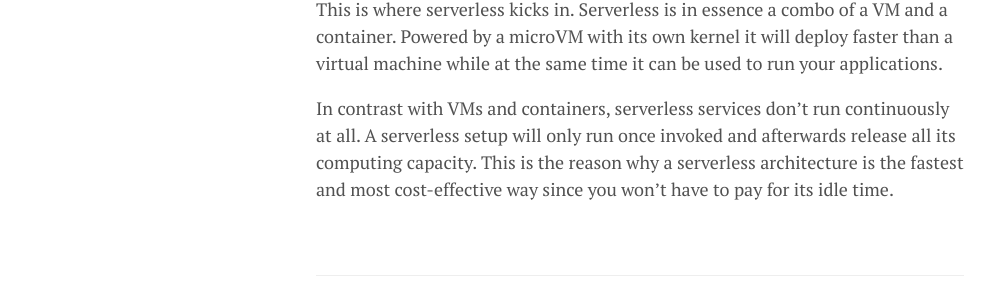
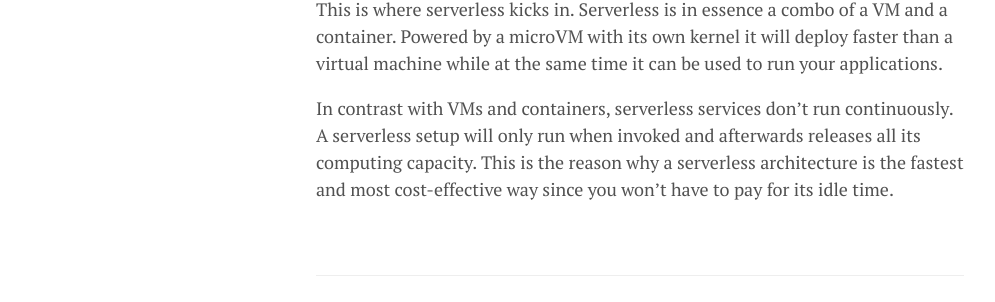
Before and after one commit to lgeurts/lgeurts.github.io, a Jekyll site: the page built from _posts/2022-03-29-what-is-serverless-computing.md, in a window 1280 px wide. Shown: the part 1419-1721 px from the top of the page, without its empty margins (0-995 px from the left). Built offline with Jekyll 4.4.1, drawn with Linux system fonts in a browser that asks for light colours; nearby versions of some CDN libraries; comment, search, counter and statistics services are not loaded.

Commit message:
Update 2022-03-29-what-is-serverless-computing.md

```diff
--- a/_posts/2022-03-29-what-is-serverless-computing.md
+++ b/_posts/2022-03-29-what-is-serverless-computing.md
@@ -25,4 +25,4 @@ Although a container provides a significantly reduced startup time over a VM, it
 
 This is where serverless kicks in. Serverless is in essence a combo of a VM and a container. Powered by a microVM with its own kernel it will deploy faster than a virtual machine while at the same time it can be used to run your applications.
 
-In contrast with VMs and containers, serverless services don't run continuously at all. A serverless setup will only run once invoked and afterwards release all its computing capacity. This is the reason why a serverless architecture is the fastest and most cost-effective way since you won’t have to pay for its idle time.
+In contrast with VMs and containers, serverless services don't run continuously. A serverless setup will only run when invoked and afterwards releases all its computing capacity. This is the reason why a serverless architecture is the fastest and most cost-effective way since you won’t have to pay for its idle time.
```
